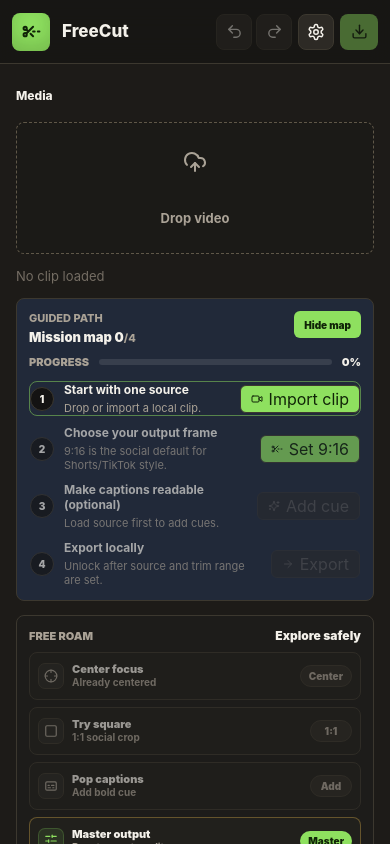
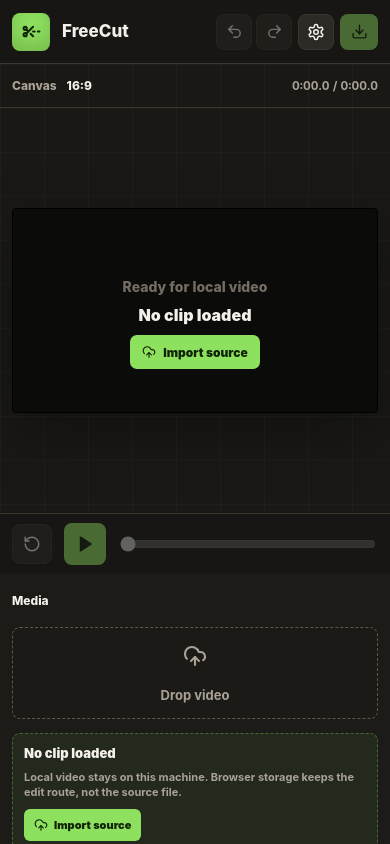
Before and after one commit to Martin123132/freecut, a React (Vite) app: page / in a window 390 px wide. Shown: the top 844 px of the page. Built offline with nearby package versions, Linux system fonts and the light colour scheme.

Commit message:
polish: improve first-run import flow

```diff
--- a/src/components/MediaPanel.tsx
+++ b/src/components/MediaPanel.tsx
@@ -72,7 +72,14 @@
           <span>Relink</span>
         </button>
       ) : (
-        <div className="empty-panel">No clip loaded</div>
+        <div className="media-empty-card" data-testid="media-empty-state">
+          <strong>No clip loaded</strong>
+          <span>Local video stays on this machine. Browser storage keeps the edit route, not the source file.</span>
+          <button type="button" onClick={onRequestMedia}>
+            <UploadCloud size={14} />
+            Import source
+          </button>
+        </div>
       )}
       {children}
     </aside>
--- a/src/components/Stage.tsx
+++ b/src/components/Stage.tsx
@@ -1,4 +1,4 @@
-import { FolderOpen, Pause, Play, RotateCcw } from 'lucide-react';
+import { FolderOpen, Pause, Play, RotateCcw, UploadCloud } from 'lucide-react';
 import { RefObject } from 'react';
 import { CaptionCue } from '../lib/captions';
 import { CaptionStyle } from '../lib/captionStyles';
@@ -104,17 +104,25 @@
               ) : null}
             </>
           ) : (
-            <div className={`stage-empty ${missingMediaName ? 'restore-needed' : ''}`}>
-              <span>{missingMediaName ? 'Source needed' : 'Load a video'}</span>
+            <div className={`stage-empty ${missingMediaName ? 'restore-needed' : ''}`} data-testid="stage-empty">
+              <span>{missingMediaName ? 'Source needed' : 'Ready for local video'}</span>
               {missingMediaName ? (
                 <>
                   <strong>{missingMediaName}</strong>
-                  <button className="stage-empty-action" type="button" onClick={onRequestMedia}>
+                  <button className="stage-empty-action" type="button" data-testid="stage-relink-action" onClick={onRequestMedia}>
                     <FolderOpen size={14} />
                     Relink clip
                   </button>
                 </>
-              ) : null}
+              ) : (
+                <>
+                  <strong>No clip loaded</strong>
+                  <button className="stage-empty-action" type="button" data-testid="stage-import-action" onClick={onRequestMedia}>
+                    <UploadCloud size={14} />
+                    Import source
+                  </button>
+                </>
+              )}
             </div>
           )}
         </div>
--- a/src/styles.css
+++ b/src/styles.css
@@ -1201,6 +1201,51 @@
   font-size: 13px;
 }
 
+.media-empty-card {
+  display: grid;
+  gap: 9px;
+  margin-top: 14px;
+  padding: 11px;
+  color: var(--muted);
+  background: rgba(142, 224, 95, 0.07);
+  border: 1px dashed rgba(142, 224, 95, 0.34);
+  border-radius: var(--radius);
+}
+
+.media-empty-card strong {
+  color: var(--text);
+  font-size: 13px;
+  font-weight: 900;
+}
+
+.media-empty-card span {
+  color: var(--muted);
+  font-size: 11px;
+  font-weight: 750;
+  line-height: 1.35;
+}
+
+.media-empty-card button {
+  display: inline-flex;
+  align-items: center;
+  justify-content: center;
+  justify-self: start;
+  gap: 6px;
+  min-height: 32px;
+  padding: 0 10px;
+  color: var(--accent-ink);
+  background: var(--accent);
+  border: 0;
+  border-radius: 6px;
+  cursor: pointer;
+  font-size: 11px;
+  font-weight: 950;
+}
+
+.media-empty-card button:hover {
+  transform: translateY(-1px);
+}
+
 .project-panel {
   margin-top: 18px;
   padding: 12px;
@@ -3344,14 +3389,15 @@
     grid-template-columns: 1fr;
   }
 
+  .stage-wrap {
+    order: -1;
+    min-height: 560px;
+  }
+
   .media-panel,
   .inspector-panel {
     border: 0;
     border-bottom: 1px solid var(--line);
-  }
-
-  .stage-wrap {
-    min-height: 600px;
   }
 
   .bottom-dock {
@@ -3406,13 +3452,27 @@
     min-width: 0;
   }
 
+  .media-panel,
+  .inspector-panel,
+  .timeline-panel {
+    padding: 12px;
+  }
+
+  .drop-zone {
+    height: 92px;
+  }
+
+  .drop-zone span {
+    margin-top: -12px;
+  }
+
   .stage-shell {
-    padding: 14px;
+    padding: 12px;
   }
 
   .stage-wrap {
-    grid-template-rows: 44px 420px 64px;
-    min-height: 528px;
+    grid-template-rows: 44px minmax(330px, 48vh) 60px;
+    min-height: 434px;
   }
 
   .stage-toolbar,
@@ -3420,6 +3480,11 @@
     padding: 0 12px;
   }
 
+  .stage-empty {
+    min-height: 230px;
+    padding: 0 16px;
+  }
+
   .trim-window {
     display: none;
   }
```
Also changed, not shown: 1 other file (tests, documents, lock files or other folders).
